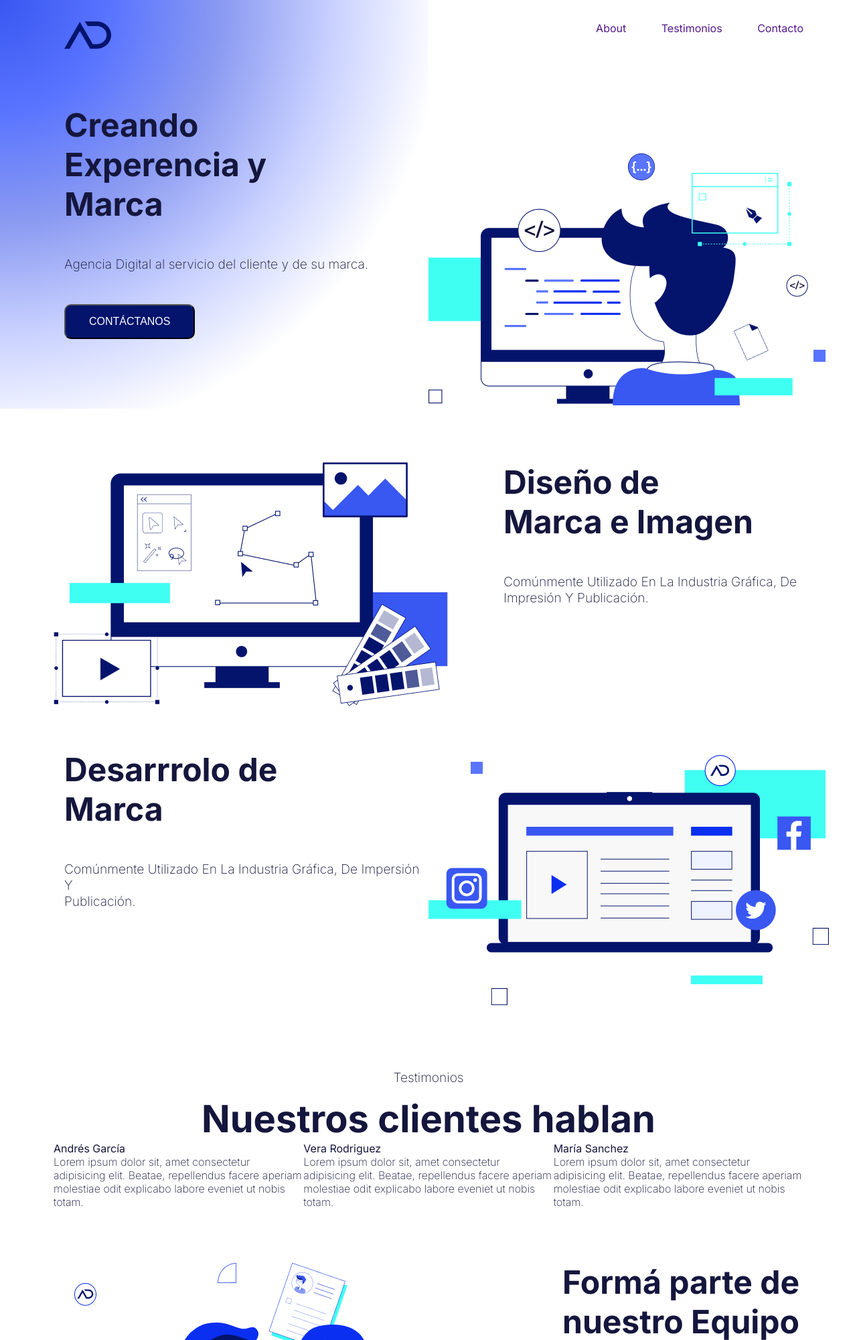
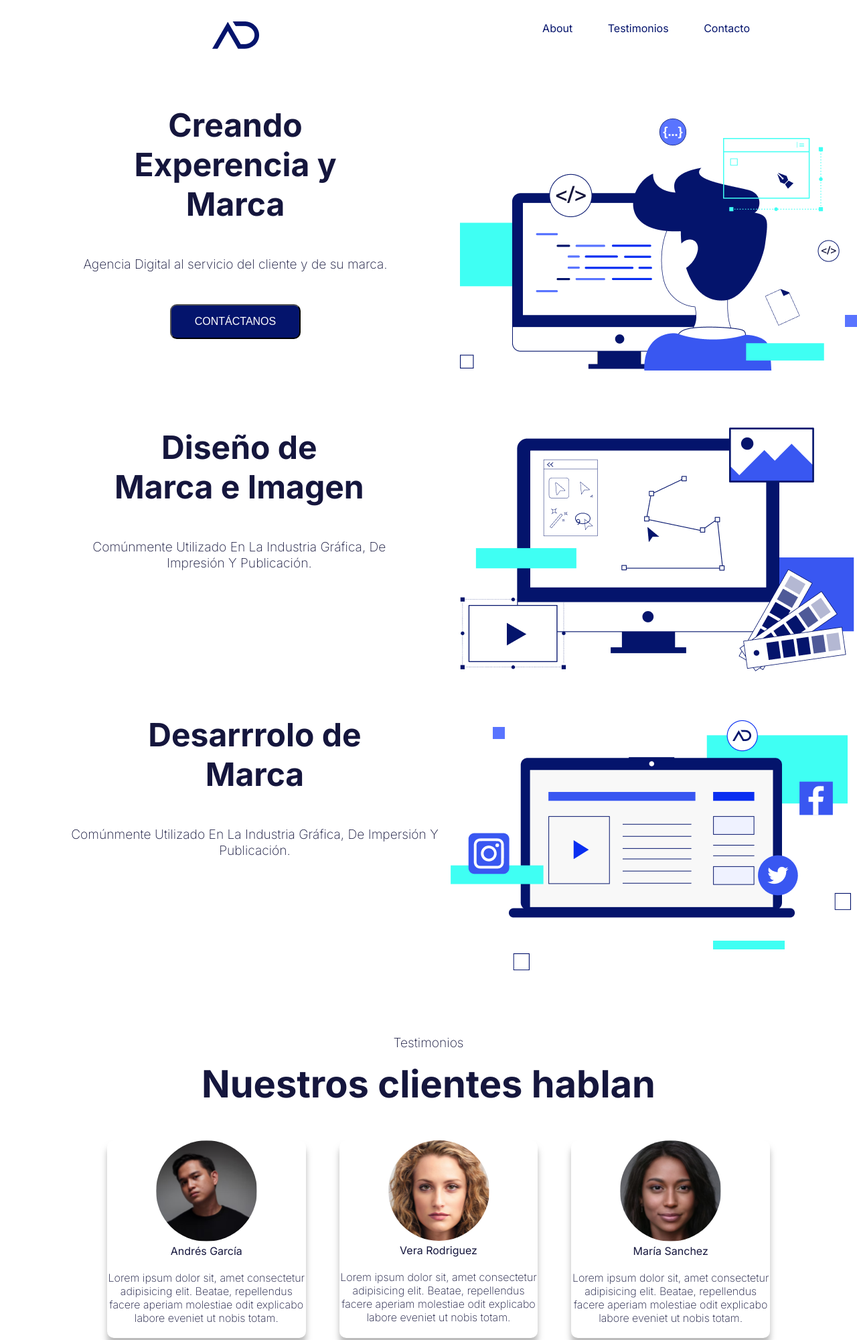
Before and after one commit to tgs4001/miproyecto, a plain HTML site: page index.html in a window 1280 px wide. Shown: the top 2000 px of the page at 67% size. Drawn offline with Linux system fonts and the light colour scheme.

Commit message:
Add files via upload

```diff
--- a/estilos.css
+++ b/estilos.css
@@ -13,6 +13,7 @@ body{
 header {
     display: flex;
     width: 100%;
+
 }
 
 #primero {
@@ -58,15 +59,27 @@ button {
 }
 
 #segundo{
-    width: 50%;
+    width: 100%;
+    text-align: center;
+
 }
 nav {
     width: 100%;
+    height: 10rem;
+
 }
+
+#nav-mobile {
+    display: none;
+}
+p>a:visited{
+    color: #04146c;
+}
+
 nav p {
     text-align: right;
     padding-top: 2rem;
-    padding-right: 5rem;
+    padding-right: 10rem;
     padding-bottom: 10rem;
 
 }
@@ -148,8 +161,11 @@ section {
     color: #15163d;
     font-weight: 200;
     align-content: space-between;
-    padding-left: 5rem;
+    padding-left: 10rem;
     padding-right: 5rem;
+    padding-bottom: 30px;
+
+
 }
 
 #opiniones p {
@@ -199,28 +215,68 @@ footer {
 
 }
 
-@media (max-width: 768px){
+.cajas>img{
+    border-radius: 100px;
+
+}
+.cajas{
+    box-shadow: 0px 10px 10px rgba(128, 128, 128, 0.549);
+    border-radius: 10px;
+    text-align: center;
+    margin-right: 50px;
+    margin-top: 50px;
+    padding-bottom: 20px;
+}
+
+
+
+@media (max-width: 640px){
     header, section ,footer {
         flex-direction: column;
         text-align: center;
         height: auto;
     }
+
+    nav{
+        display: none;
+
+    }
+
+    #nav-mobile{
+        display: inline-block;
+    }
+
+    #nav-mobile>p {
+        text-align: left;
+    }
+    #nav-mobile>p>a{
+        padding-left: 1em;
+        font-size: 1.5em;
+    }
+
+    p>a:visited{
+        color: #04146c;
+    }
+}
+
     #primero {
         order: 1;
         width: 100%;
         text-align: center;
+        background-image: none;
 
     }
     #segundo {
         order: 2;
         width: 100%;
-        text-align: center;
+        text-align: left;
 
     }
     #tercero{
         order: 4;
         width: 100%;
         text-align: center;
+        padding-left: 0;
 
     }
     #cuarto {
@@ -268,4 +324,3 @@ footer {
     order: 3;
     padding-top: 10px;
    }
-}
--- a/index.html
+++ b/index.html
@@ -9,6 +9,7 @@
 </head>
 
 <body>
+    <nav id="nav-mobile"> <p><a href="">About</a> <br><br> <a href="">Testimonios</a> <br><br><a href="">Contacto</a> </p> </nav>
     <header>
         <div id="primero"> <img src="img/AD.png" alt="logo">
             <h1>Creando <br> Experencia y <br> Marca</h1>
@@ -16,16 +17,17 @@
             <button>CONTÁCTANOS</button>
         </div>
 
-        <div id="segundo">
+
+          <div id="segundo">
             <nav>
                 <p> <a href="">About</a> <a href="">Testimonios</a> <a href="">Contacto</a>
             </nav>
             </p>
-            <div id="segundafoto">
+
                 <img src="img/img1.png" alt="pc">
             </div>
-        </div>
-    </header>
+        </header>
+
     <main>
         <section>
             <div id="tercero">
@@ -51,18 +53,21 @@
             </div>
         </section>
         <section id="opiniones">
-            <div>
-                <p> Andrés García <br></p>
+            <div class="cajas">
+                <img src="img/AndresGarcia.png" alt="fotoretrato">
+                <p> Andrés García <br> <br></p>
                 Lorem ipsum dolor sit, amet consectetur adipisicing elit. Beatae, repellendus facere aperiam molestiae
                 odit explicabo labore eveniet ut nobis totam.
             </div>
-            <div>
-                <p> Vera Rodriguez <br></p>
+            <div class="cajas">
+                <img src="img/VeraRodriguez.png" alt="fotoretrato">
+                <p> Vera Rodriguez <br> <br></p>
                 Lorem ipsum dolor sit, amet consectetur adipisicing elit. Beatae, repellendus facere aperiam molestiae
                 odit explicabo labore eveniet ut nobis totam.
             </div>
-            <div>
-                <p>María Sanchez <br></p>
+            <div class="cajas">
+                <img src="img/MariaSanchez.png" alt="fotoretrato">
+                <p>María Sanchez <br> <br></p>
                 Lorem ipsum dolor sit, amet consectetur adipisicing elit. Beatae, repellendus facere aperiam molestiae
                 odit explicabo labore eveniet ut nobis totam.
             </div>
```
Also changed, not shown: img/AndresGarcia.png (added), img/MariaSanchez.png (added), img/VeraRodriguez.png (added).
